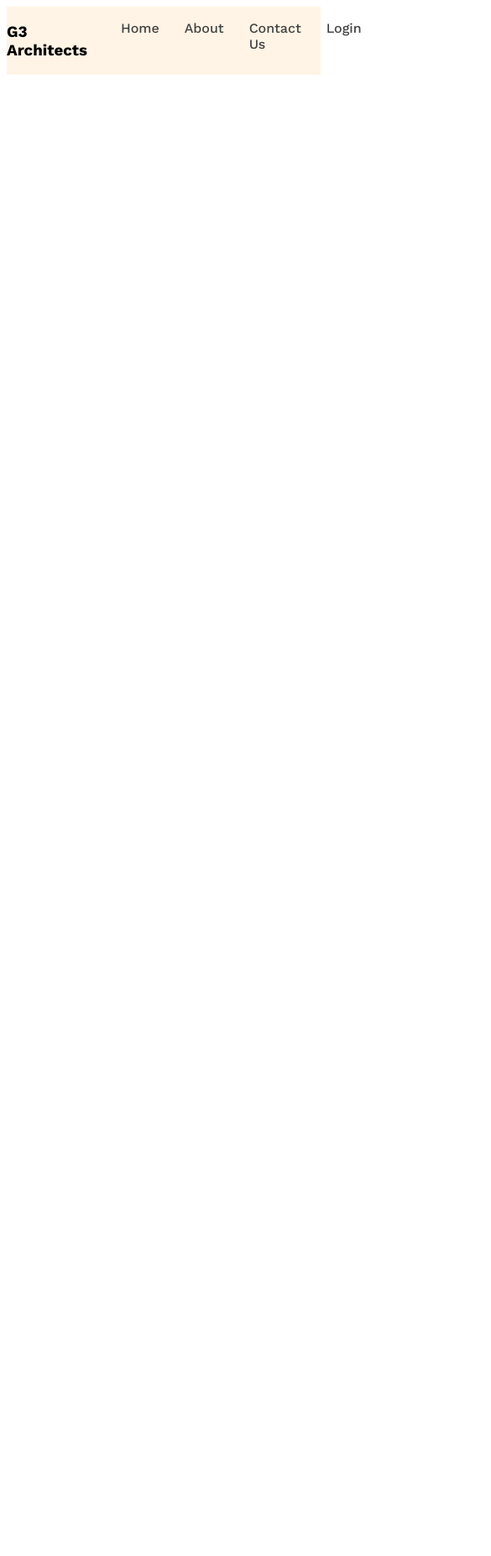
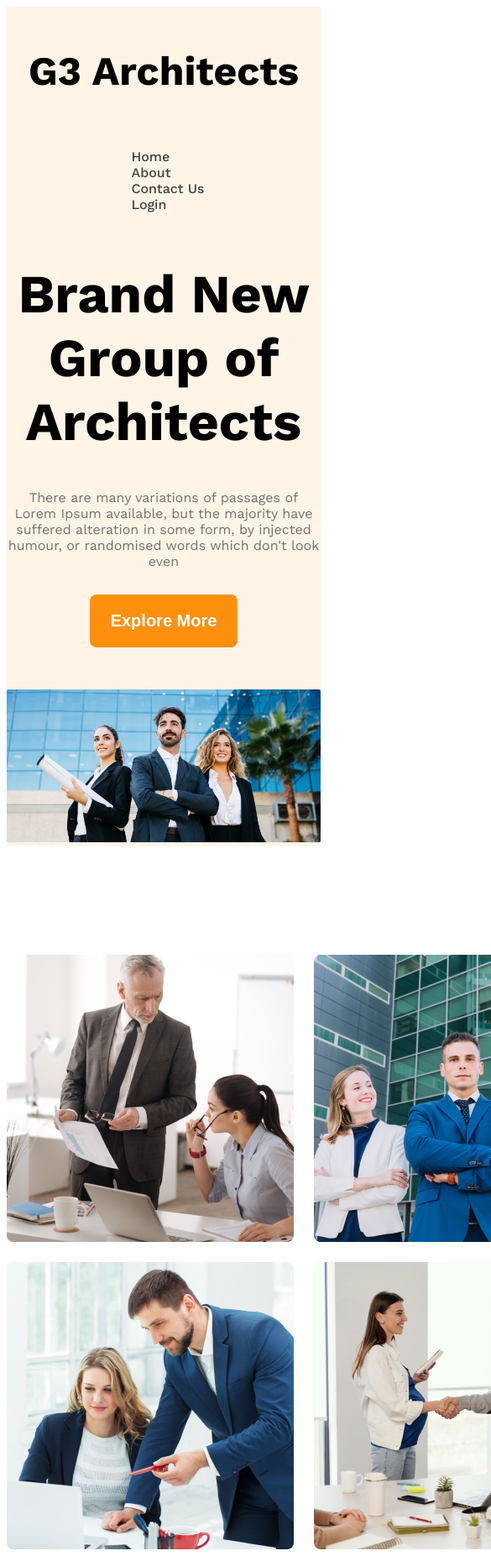
Before and after one commit to mdkamrulhasanmahi/g3-architects-wevsite, a plain HTML site: page index.html in a window 390 px wide. Shown: the top 1853 px of the page at 84% size, 585 px wide, since content can reach past the window. Before the commit the page ends 844 px from the top, so only its background shows below. Drawn offline with nearby package versions, Linux system fonts and the light colour scheme.

Commit message:
add img and more htmland css

```diff
--- a/index.html
+++ b/index.html
@@ -18,11 +18,29 @@
             </ul>
         </nav>
         <div class="banner">
-
+           <div class="banner-conteant">
+             <h1 class="banner-tital">Brand New Group of Architects </h1>
+            <p class="bannner-des text-light-gray">There are many variations of passages of Lorem Ipsum available, but the majority have suffered alteration in some form, by injected humour, or randomised words which don't look even</p>
+            <button class="btn-primary">Explore More</button>
+           </div>
+            <img src="/images/banner.png" alt="" class="banner-img">
         </div>
     </header>
-    <main>
-
+    <main class="main">
+        <section class="teams display-flex">
+            <div class="teames-img">
+                <img src="/images/team1.png" alt="" class="teams-img-see">
+                <img src="/images/team2.png" alt="" class="teams-img-see">
+                <img src="/images/team3.png" alt="" class="teams-img-see">
+                <img src="/images/team4.png" alt="" class="teams-img-see">
+             </div>
+            <div class="our-features">
+                <h3 class="feature-tital"><span id="list-1" class="text-light-gray">Quick list</span><span id="list-2 text-dark"> of Our<span>
+                    <span id="list-3">Features</span></h3>
+                <p class="features-des">There are many variations of passages of Lorem Ipsum available, but the majority have suffered alteration in some form, by injected humour, or randomised words which don't look even</p>
+                <button class="btn-primary">Explore More</button>
+            </div>
+        </section>
     </main>
     <footer>
 
--- a/styles/style.css
+++ b/styles/style.css
@@ -29,11 +29,33 @@
 .bg-light{
     background-color: rgba(255, 144, 14, 0.1);
 }
+/* btn-color */
+.btn-primary{
+    background-color: #FF900E;
+    color: white;
+    padding: 20px 25px;
+    font-size: 1.25rem;
+    font-weight: 600;
+    border-radius: 8px;
+    border: 0;
+}
+.main{
+    max-width: 1440px;
+    margin: 0 auto;
+}
+main>section{
+    margin-top: 130px;
+}
 /* header style */
 
 /* nav styles */
+.brand{
+    font-weight: 700;
+    font-size: 3rem;
+}
 .nav-ber{
     justify-content: space-between;
+    align-items: center;
 }
 .nav-item{
     list-style: none;
@@ -47,3 +69,62 @@
     max-width: 1440px;
     margin: 0 auto;
 }
+/* banner style */
+.banner-conteant{
+    max-width: 850px;
+    margin: 0 auto;
+    text-align: center;
+    margin-bottom: 50px;
+}
+.banner-tital{
+    font-weight: 700;
+    font-size: 4rem;
+}
+.bannner-des{
+    font-size: 1rem;
+    font-weight: 400;
+    margin-bottom: 30px;
+}
+.banner-img{
+    width: 100%;
+}
+/* teams featore style */
+.teams{
+    align-items: center;
+}
+.teames-img{
+    display: grid;
+    grid-template-columns: repeat(2,1fr);
+    gap: 24px;
+}
+.our-features{
+    margin-left: 130px;
+    max-width: 530px;
+}
+.feature-tital{
+    font-size: 2.8rem;
+    font-weight: 700;
+}
+#list-1{
+    font-weight: 500;
+}
+#list-3{
+    color: rgba(255, 144, 14, 1);
+}
+
+
+
+
+
+
+
+
+
+
+
+/* midea responsive */
+@media screen and (max-width:576px) {
+   .nav-ber,.nav-links{
+    flex-direction: column;
+   }
+}
```
